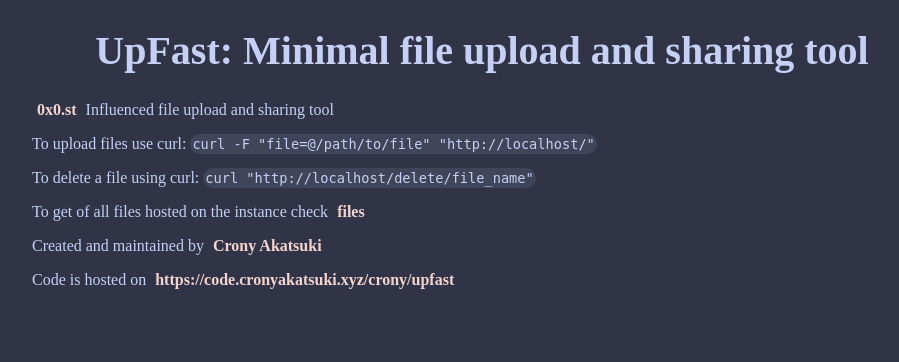
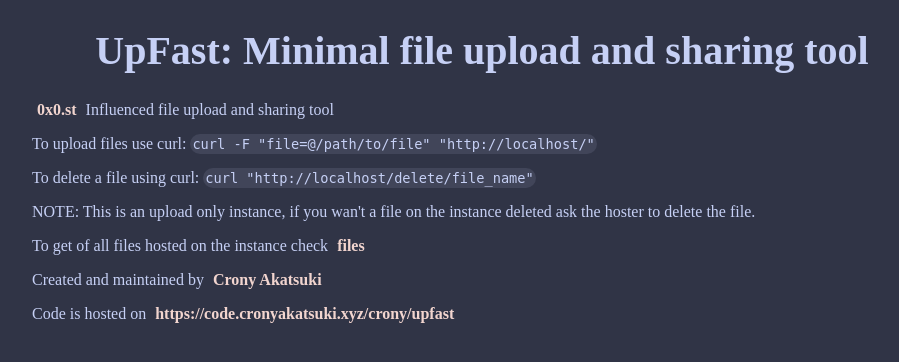
Before and after one commit to cronyakatsuki/UpFast, a FastAPI app: page / in a window 1280 px wide. Shown: the top 362 px of the page, without its empty margins (158-1057 px from the left). Run offline with FastAPI, Linux system fonts and the light colour scheme.

Commit message:
Add the upload only option.

```diff
--- a/main.py
+++ b/main.py
@@ -6,6 +6,14 @@ from fastapi import FastAPI, Request, UploadFile, File, Header
 from fastapi.responses import HTMLResponse, PlainTextResponse, RedirectResponse
 from fastapi.staticfiles import StaticFiles
 from fastapi.templating import Jinja2Templates
+from pydantic_settings import BaseSettings, SettingsConfigDict
+
+
+# Settings
+class Settings(BaseSettings):
+    upload_only: bool = True
+
+    model_config = SettingsConfigDict(env_file=".env")
 
 
 # file class
@@ -43,6 +51,8 @@ def file_list_generator(path: str, file_list: list[str]):
 templates = Jinja2Templates(directory="templates")
 
 
+# Create settings
+settings = Settings()
 # Create fastapi template
 app = FastAPI()
 
@@ -63,7 +73,11 @@ async def index(
     if re.search("^curl/.*", str(user_agent)):
         return PlainTextResponse("It fucking works!\n")
     else:
-        context = {"request": request, "user_agent": user_agent}
+        context = {
+            "request": request,
+            "user_agent": user_agent,
+            "upload_only": settings.upload_only,
+        }
         return templates.TemplateResponse("index.html", context)
 
 
@@ -98,12 +112,12 @@ async def files(
     path = f"{dirname(abspath(__file__))}/upload/"
     file_list = listdir(path)
     files = file_list_generator(path, file_list)
-    context = {"request": request, "files": files}
+    context = {"request": request, "files": files, "upload_only": settings.upload_only}
     if re.search("^curl/.*", str(user_agent)):
-        context = ""
+        response = ""
         for file in files:
-            context += f"{request.url._url}/{file.name}\n"
-        return PlainTextResponse(f"{context}")
+            response += f"{request.url._url}/{file.name}\n"
+        return PlainTextResponse(f"{response}")
     else:
         return templates.TemplateResponse("files.html", context)
 
@@ -115,14 +129,20 @@ async def delete(
     file: str,
     user_agent: Annotated[Union[str, None], Header()] = None,
 ):
-    file_path = f"{dirname(abspath(__file__))}/upload/{file}"
-    if exists(file_path):
-        remove(file_path)
+    if settings.upload_only:
+        return PlainTextResponse(
+            "This api endpoint is not available on upload only instance. \
+If you wan't to delete a file ask the hoster of the instance!!"
+        )
+    else:
+        file_path = f"{dirname(abspath(__file__))}/upload/{file}"
+        if exists(file_path):
+            remove(file_path)
+            if re.search("^curl/.*", str(user_agent)):
+                return PlainTextResponse(f"file {file} deleted from the server\n")
+            else:
+                return RedirectResponse(request.url_for("files"))
         if re.search("^curl/.*", str(user_agent)):
-            return PlainTextResponse(f"file {file} deleted from the server\n")
+            return PlainTextResponse(f"file {file} doesn't exist on the server\n")
         else:
             return RedirectResponse(request.url_for("files"))
-    if re.search("^curl/.*", str(user_agent)):
-        return PlainTextResponse(f"file {file} doesn't exist on the server\n")
-    else:
-        return RedirectResponse(request.url_for("files"))
--- a/requirements.txt
+++ b/requirements.txt
@@ -7,7 +7,9 @@ idna==3.4
 Jinja2==3.1.2
 MarkupSafe==2.1.3
 pydantic==2.4.2
+pydantic-settings==2.0.3
 pydantic_core==2.10.1
+python-dotenv==1.0.0
 python-magic==0.4.27
 python-multipart==0.0.6
 sniffio==1.3.0
--- a/templates/index.html
+++ b/templates/index.html
@@ -1,26 +1,53 @@
-<!DOCTYPE html>
+<!doctype html>
 <html lang="en">
+
 <head>
-    <meta charset="UTF-8">
-    <meta http-equiv="X-UA-Compatible" content="IE=edge">
-    <meta name="viewport" content="width=device-width, initial-scale=1.0">
-    <link href="{{ url_for('static', path='/css/style.css') }}" rel="stylesheet">
-    <title>UpFast</title>
+  <meta charset="UTF-8" />
+  <meta http-equiv="X-UA-Compatible" content="IE=edge" />
+  <meta name="viewport" content="width=device-width, initial-scale=1.0" />
+  <link href="{{ url_for('static', path='/css/style.css') }}" rel="stylesheet" />
+  <title>UpFast</title>
 </head>
+
 <body>
-    <h1>UpFast: Minimal file upload and sharing tool</h1>
+  <h1>UpFast: Minimal file upload and sharing tool</h1>
 
-    <p><a href="https://0x0.st">0x0.st</a> Influenced file upload and sharing tool</p>
+  <p>
+    <a href="https://0x0.st">0x0.st</a> Influenced file upload and sharing
+    tool
+  </p>
 
-    <p>To upload files use curl: <code>curl -F "file=@/path/to/file" "{{ request.url }}"</code></p>
+  <p>
+    To upload files use curl:
+    <code>curl -F "file=@/path/to/file" "{{ request.url }}"</code>
+  </p>
 
-    <p>To delete a file using curl: <code>curl "{{ request.url }}delete/file_name"</code></p>
+  <p>
+    To delete a file using curl:
+    <code>curl "{{ request.url }}delete/file_name"</code>
+  </p>
 
-    <p>To get of all files hosted on the instance check <a href="/files">files</a></p>
+  {% if upload_only %}
+  <p>
+    NOTE: This is an upload only instance, if you wan't a file on the instance
+    deleted ask the hoster to delete the file.
+  </p>
+  {% endif %}
 
-    <p>Created and maintained by <a href="https://cronyakatsuki.xyz">Crony Akatsuki</a></p>
+  <p>
+    To get of all files hosted on the instance check
+    <a href="/files">files</a>
+  </p>
 
-    <p>Code is hosted on <a href="https://code.cronyakatsuki.xyz/crony/upfast">https://code.cronyakatsuki.xyz/crony/upfast</a></p>
+  <p>
+    Created and maintained by
+    <a href="https://cronyakatsuki.xyz">Crony Akatsuki</a>
+  </p>
 
+  <p>
+    Code is hosted on
+    <a href="https://code.cronyakatsuki.xyz/crony/upfast">https://code.cronyakatsuki.xyz/crony/upfast</a>
+  </p>
 </body>
+
 </html>
```
Also changed, not shown: templates/files.html (+13 -9 lines).
